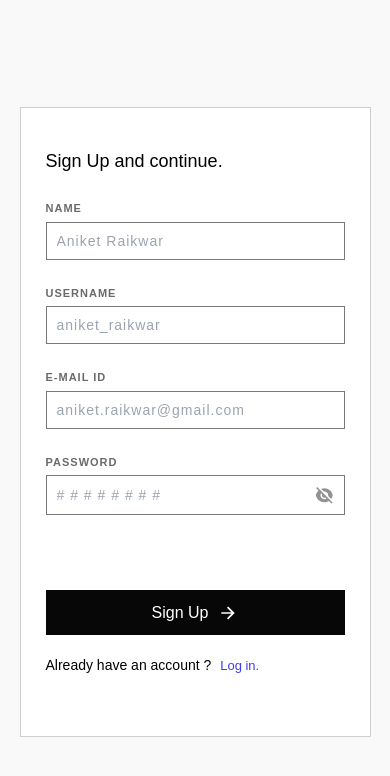
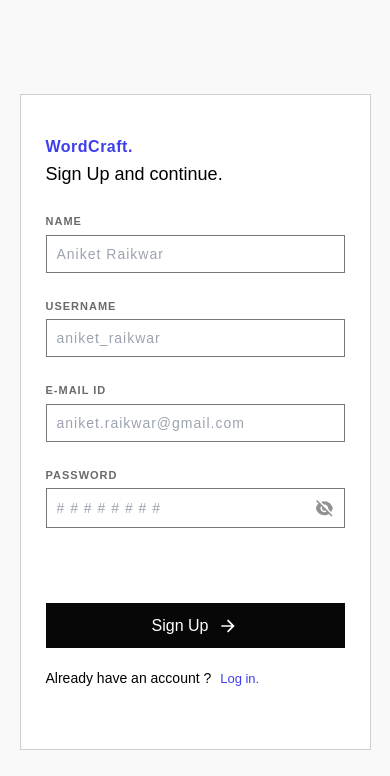
Before and after one commit to aniket-raikwar-dev/wordcraft, a React (Create React App) app in the folder frontend/: page /register in a window 390 px wide. Shown: the top 776 px of the page. Built offline with nearby package versions, Linux system fonts and the light colour scheme; a web font is replaced by a local one.

Commit message:
last updation

```diff
--- a/frontend/public/index.html
+++ b/frontend/public/index.html
@@ -26,7 +26,7 @@
       href="https://fonts.googleapis.com/css2?family=Rethink+Sans:ital,wght@0,400..800;1,400..800&display=swap"
       rel="stylesheet"
     />
-    <title>WordCraft App</title>
+    <title>WordCraft</title>
   </head>
   <body>
     <noscript>You need to enable JavaScript to run this app.</noscript>
--- a/frontend/src/App.css
+++ b/frontend/src/App.css
@@ -756,11 +756,10 @@
   color: #545454;
 }
 #log-text2 {
-  font-size: 12px;
+  font-size: 16px;
   margin-top: 20px;
   letter-spacing: 0.5px;
   font-weight: 400;
-  text-transform: uppercase;
   color: #363636;
 }
 
@@ -1334,6 +1333,9 @@
 }
 
 .btn-sm-logout {
+  display: none;
+}
+.mobile-logo {
   display: none;
 }
 
@@ -1619,4 +1621,12 @@
     padding-top: 30px;
     padding-bottom: 30px;
   }
-}
+  .mobile-logo {
+    display: flex;
+    color: rgb(62, 62, 236);
+    font-weight: 600;
+    margin-bottom: 2px;
+    font-size: 16px;
+    letter-spacing: 0.5px;
+  }
+}
--- a/frontend/src/pages/CreateNewBlog.js
+++ b/frontend/src/pages/CreateNewBlog.js
@@ -288,7 +288,7 @@ const CreateNewBlog = () => {
           </div>
         )}
       </div>
-      <div className="flex mt-4">
+      <div className="flex justify-end mt-4">
         <button
           className="btn-profile btn-discard"
           disabled={loading}
--- a/frontend/src/pages/Login.js
+++ b/frontend/src/pages/Login.js
@@ -115,6 +115,7 @@ const Login = () => {
       </div>
       <div className="login-right-container">
         <div className="form-container">
+          <h3 className="mobile-logo">WordCraft.</h3>
           <h3 className="sign-in-text">Sign In and continue.</h3>
           <div className="input-field">
             <h4>E-mail ID</h4>
--- a/frontend/src/pages/Register.js
+++ b/frontend/src/pages/Register.js
@@ -144,6 +144,7 @@ const Register = () => {
       </div>
       <div className="login-right-container">
         <div className="form-container">
+          <h3 className="mobile-logo">WordCraft.</h3>
           <h3 className="sign-in-text">Sign Up and continue.</h3>
           <div className="reg-input-field">
             <h4>Name</h4>
--- a/frontend/src/pages/UserDetail.js
+++ b/frontend/src/pages/UserDetail.js
@@ -281,9 +281,9 @@ const UserDetail = () => {
               </div>
 
               <div className="follower-box">
-                <p>FOLLOWERS: 12</p>
+                <p>FOLLOWERS: {userData?.followers?.length}</p>
                 <div className="vr-line"></div>
-                <p>FOLLOWING: 3</p>
+                <p>FOLLOWING: {userData?.following?.length}</p>
               </div>
             </div>
             <div className="user-detail-media">
--- a/frontend/src/pages/UserProfilePage.js
+++ b/frontend/src/pages/UserProfilePage.js
@@ -406,9 +406,9 @@ const UserProfilePage = () => {
               </div>
 
               <div className="follower-box">
-                <p>FOLLOWERS: 12</p>
+                <p>FOLLOWERS: {userData?.followers?.length}</p>
                 <div className="vr-line"></div>
-                <p>FOLLOWING: 3</p>
+                <p>FOLLOWING: {userData?.following?.length}</p>
               </div>
             </div>
 
```
